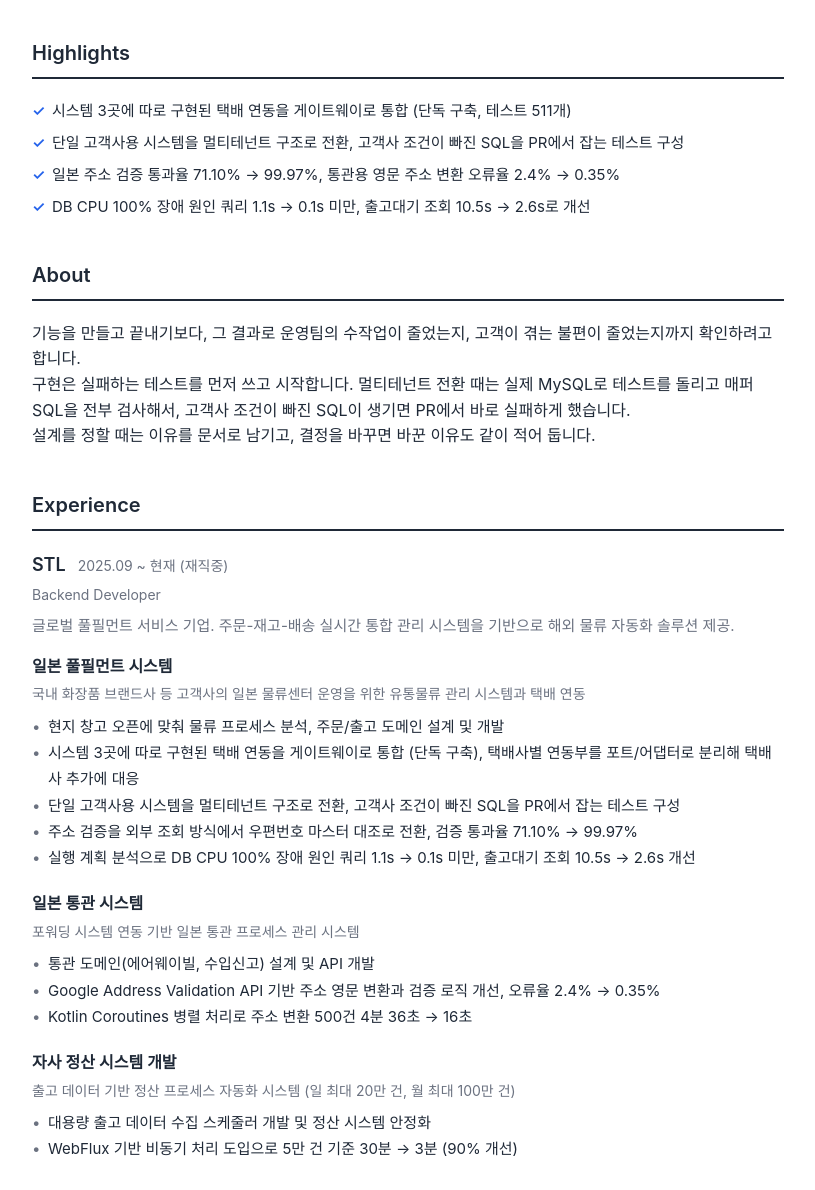
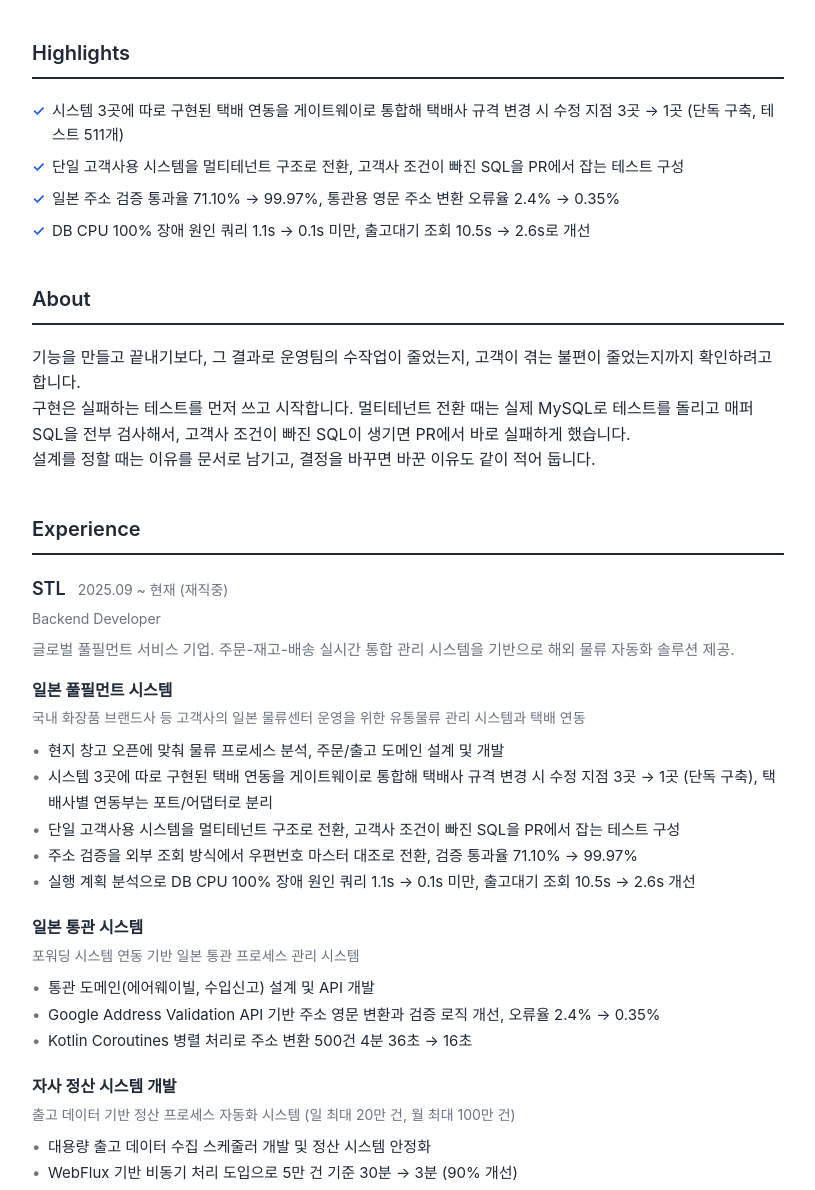
Before and after one commit to fmoni1306/resume, a website: page index.html in a window 1280 px wide. Shown: the part 768-1958 px from the top of the page, without its empty margins (232-1047 px from the left). Drawn offline with Linux system fonts and the light colour scheme; a web font is replaced by a local one.

Commit message:
게이트웨이 성과에 택배사 규격 변경 시 수정 지점 수 추가

```diff
--- a/index.html
+++ b/index.html
@@ -124,7 +124,7 @@
     <section class="section">
         <h2 class="section-title">Highlights</h2>
         <ul class="highlights">
-            <li>시스템 3곳에 따로 구현된 택배 연동을 게이트웨이로 통합 (단독 구축, 테스트 511개)</li>
+            <li>시스템 3곳에 따로 구현된 택배 연동을 게이트웨이로 통합해 택배사 규격 변경 시 수정 지점 3곳 → 1곳 (단독 구축, 테스트 511개)</li>
             <li>단일 고객사용 시스템을 멀티테넌트 구조로 전환, 고객사 조건이 빠진 SQL을 PR에서 잡는 테스트 구성</li>
             <li>일본 주소 검증 통과율 71.10% → 99.97%, 통관용 영문 주소 변환 오류율 2.4% → 0.35%</li>
             <li>DB CPU 100% 장애 원인 쿼리 1.1s → 0.1s 미만, 출고대기 조회 10.5s → 2.6s로 개선</li>
@@ -160,7 +160,7 @@
                     <p class="project-desc">국내 화장품 브랜드사 등 고객사의 일본 물류센터 운영을 위한 유통물류 관리 시스템과 택배 연동</p>
                     <ul class="achievements">
                         <li>현지 창고 오픈에 맞춰 물류 프로세스 분석, 주문/출고 도메인 설계 및 개발</li>
-                        <li>시스템 3곳에 따로 구현된 택배 연동을 게이트웨이로 통합 (단독 구축), 택배사별 연동부를 포트/어댑터로 분리해 택배사 추가에 대응</li>
+                        <li>시스템 3곳에 따로 구현된 택배 연동을 게이트웨이로 통합해 택배사 규격 변경 시 수정 지점 3곳 → 1곳 (단독 구축), 택배사별 연동부는 포트/어댑터로 분리</li>
                         <li>단일 고객사용 시스템을 멀티테넌트 구조로 전환, 고객사 조건이 빠진 SQL을 PR에서 잡는 테스트 구성</li>
                         <li>주소 검증을 외부 조회 방식에서 우편번호 마스터 대조로 전환, 검증 통과율 71.10% → 99.97%</li>
                         <li>실행 계획 분석으로 DB CPU 100% 장애 원인 쿼리 1.1s → 0.1s 미만, 출고대기 조회 10.5s → 2.6s 개선</li>
@@ -283,7 +283,7 @@
                 </div>
                 <div class="problem-solution">
                     <span class="label">Solution</span>
-                    <p>택배 연동을 게이트웨이 하나로 통합해 택배사 계정, 접속 IP, 호출 한도도 한곳에서 관리. 택배사별 연동부는 포트/어댑터로 분리. 전송 실패는 건별로 분리하고, 재시도 전 서버의 파일 상태를 확인해 중복 전송 방지. 단독 구축, 테스트 511개</p>
+                    <p>택배 연동을 게이트웨이 하나로 통합해 택배사 규격 변경 시 수정 지점을 3곳에서 1곳으로 줄이고, 택배사 계정, 접속 IP, 호출 한도도 한곳에서 관리. 택배사별 연동부는 포트/어댑터로 분리. 전송 실패는 건별로 분리하고, 재시도 전 서버의 파일 상태를 확인해 중복 전송 방지. 단독 구축, 테스트 511개</p>
                 </div>
             </div>
         </div>
```
Also changed, not shown: portfolio.html (+1 -0 lines).
